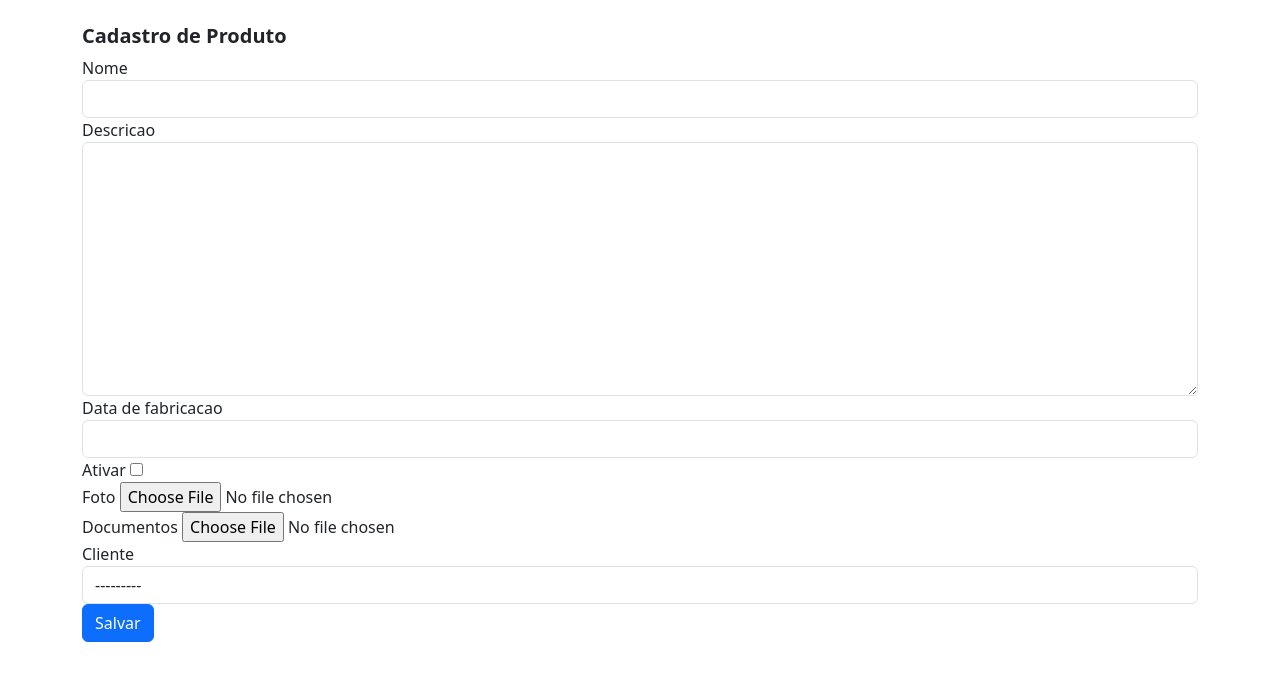
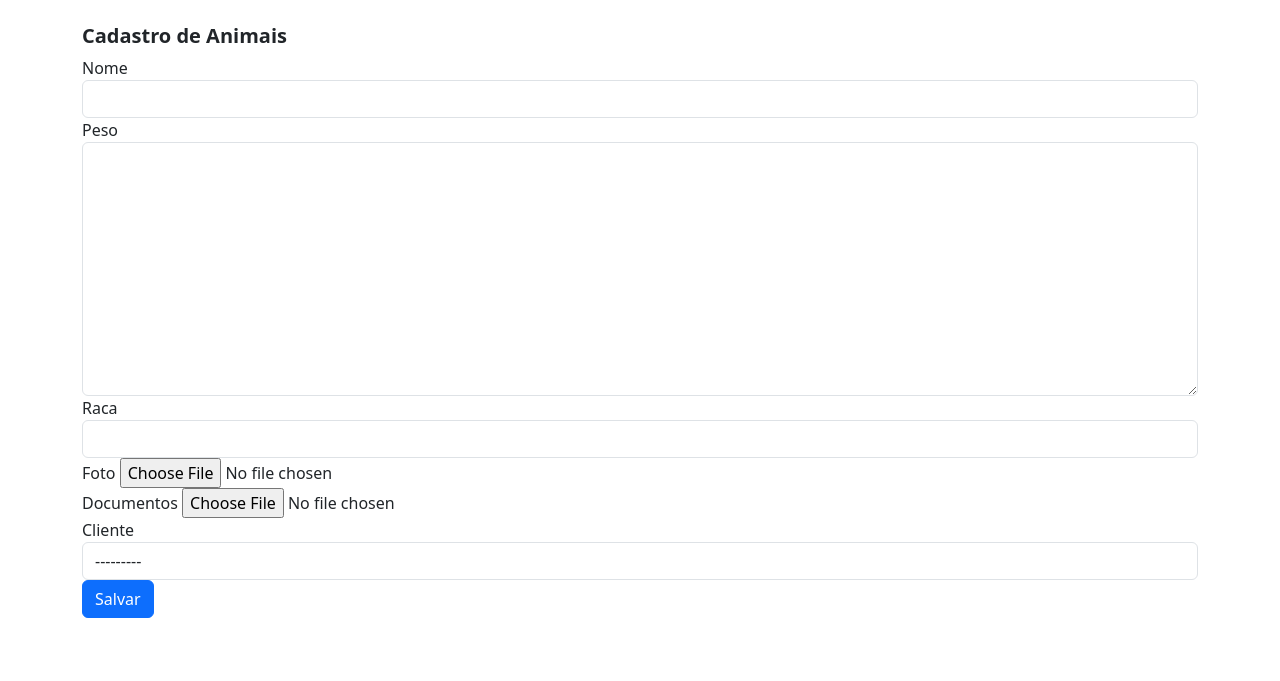
Before and after one commit to anleaes/2022-1-DEV-WEB-05, a Django app: template petapp/templates/animais/add_animal.html in a window 1280 px wide. Shown: the part 56-737 px from the top of the page. Run offline with Django 3.2, Linux system fonts and the light colour scheme; the template is opened without the code that fills it: values that come from a table or form of the project are taken from there, others are empty; parts of the project's set-up code (start-up, migrations or seed data) failed here and were passed over; some libraries are stand-ins or nearby versions.

Commit message:
variavel arrumada do Cliente e Animais

```diff
--- a/petapp/apps/animais/models.py
+++ b/petapp/apps/animais/models.py
@@ -6,10 +6,9 @@ from clientes.models import Cliente
 class Animal(models.Model):
     created_on = models.DateTimeField(auto_now_add=True)
     updated_on = models.DateTimeField(auto_now=True)
-    name = models.CharField('Nome', max_length=50)
-    description = models.TextField('Descricao', max_length=100)
-    date_fabrication = models.DateField('Data Fabricacao', auto_now=False, auto_now_add=False)
-    is_active = models.BooleanField('Ativo', default=False)
+    nome = models.CharField('Nome', max_length=50)
+    peso = models.TextField('Peso', max_length=10)
+    raca = models.CharField('raca', max_length=20)
     photo = models.ImageField('Foto', upload_to='photos')
     doc = models.FileField('Documentos', upload_to='docs')
     cliente = models.ForeignKey(Cliente, on_delete=models.CASCADE)
@@ -21,4 +20,4 @@ class Animal(models.Model):
         ordering =['id']
 
     def __str__(self):
-        return self.name
+        return self.nome
--- a/petapp/apps/clientes/models.py
+++ b/petapp/apps/clientes/models.py
@@ -6,7 +6,8 @@ class Cliente(models.Model):
     created_on = models.DateTimeField(auto_now_add=True)
     updated_on = models.DateTimeField(auto_now=True)
     nome = models.CharField('Nome', max_length=50)
-    descricao = models.TextField('Descricao', max_length=100)
+    endereco = models.TextField('Endereco', max_length=100)
+    cpf = models.IntegerField('Cpf',null=True, blank=True,default=0)
 
     class Meta:
         verbose_name = 'Cliente'
--- a/petapp/templates/animais/add_animal.html
+++ b/petapp/templates/animais/add_animal.html
@@ -4,7 +4,7 @@
 
 {% block title %}
 
-    Adicionar Produto - {{ block.super }}
+    Adicionar Animais - {{ block.super }}
 
 {% endblock title %}
 
@@ -12,26 +12,22 @@
 
     <div class="container">
         <br />
-    <h5><b>Cadastro de Produto</b></h5>
+    <h5><b>Cadastro de Animais</b></h5>
         <div class="row">
             <div class ="col-md-12">
                 <form action="" method="POST" enctype="multipart/form-data">
                 {% csrf_token %}
                 <div class="form-group">
-                   <label for="{{ form.name.id_for_label }}">Nome</label>
-                   {{ form.name|add_class:"form-control" }}
+                   <label for="{{ form.nome.id_for_label }}">Nome</label>
+                   {{ form.nome|add_class:"form-control" }}
                 </div>
                 <div class="form-group">
-                    <label for="{{ form.description.id_for_label }}">Descricao</label>
-                    {{ form.description|add_class:"form-control" }}
+                    <label for="{{ form.peso.id_for_label }}">Peso</label>
+                    {{ form.peso|add_class:"form-control" }}
                 </div>
                 <div class="form-group">
-                    <label for="{{ form.date_fabrication.id_for_label }}">Data de fabricacao</label>
-                    {{ form.date_fabrication|add_class:"form-control" }}
-                </div>
-                <div class="form-group">
-                    <label for="{{ form.is_active.id_for_label }}">Ativar</label>
-                    {{ form.is_active }}
+                    <label for="{{ form.raca.id_for_label }}">Raca</label>
+                    {{ form.raca|add_class:"form-control" }}
                 </div>
                 <div class="form-group">
                     <label for="{{ form.photo.id_for_label }}">Foto</label>
--- a/petapp/templates/clientes/list_clientes.html
+++ b/petapp/templates/clientes/list_clientes.html
@@ -23,7 +23,8 @@
                     <tr>
                     <th scope="col">#</th>
                     <th scope="col">Nome</th>
-                    <th scope="col">Descricao</th>
+                    <th scope="col">Endereco</th>
+                    <th scope="col">Cpf</th>
                     <th scope="col"></th>
                     <th scope="col"></th>
                     </tr>
@@ -33,7 +34,8 @@
                         <tr>
                             <th scope="row">{{ cliente.id }}</th>
                             <td>{{ cliente.nome }}</td>
-                            <td>{{ cliente.descricao }}</td>
+                            <td>{{ cliente.endereco }}</td>
+                            <td>{{ cliente.cpf }}</td>
                             <td>
                                 <a href="{% url 'clientes:edit_cliente' cliente.id %}" class="btn btn-primary btn-sm">Editar</a>
                             </td>
```
Also changed, not shown: petapp/templates/animais/list_animais.html (+5 -14 lines), petapp/templates/clientes/add_cliente.html (+6 -2 lines), petapp/apps/animais/migrations/0003_auto_20220628_1150.py (added), petapp/apps/animais/migrations/0004_alter_animal_raca.py (added), petapp/apps/clientes/migrations/0003_auto_20220628_1158.py (added).
